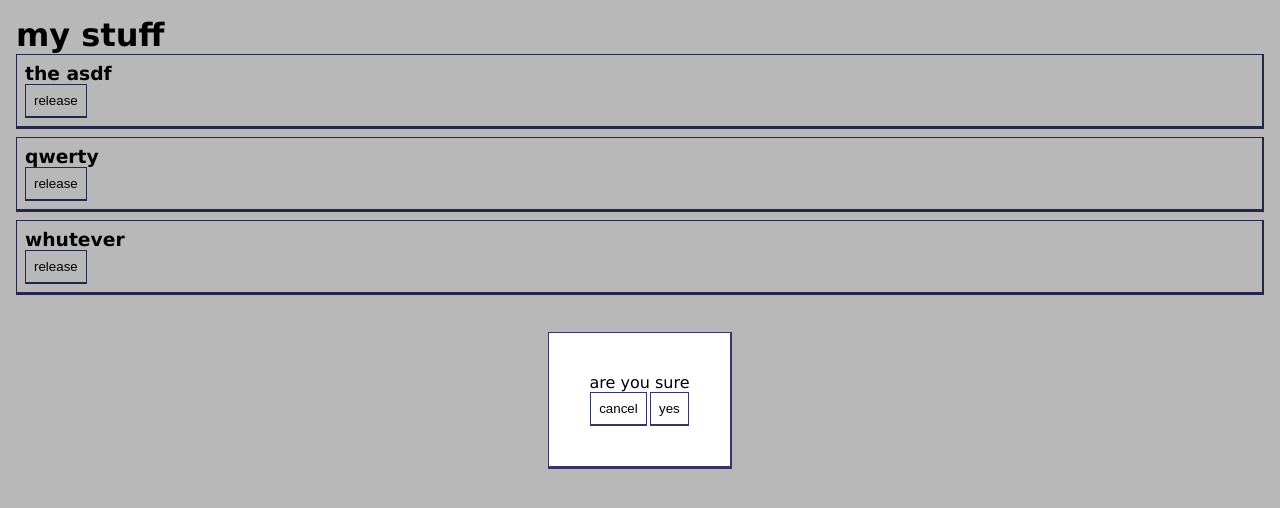
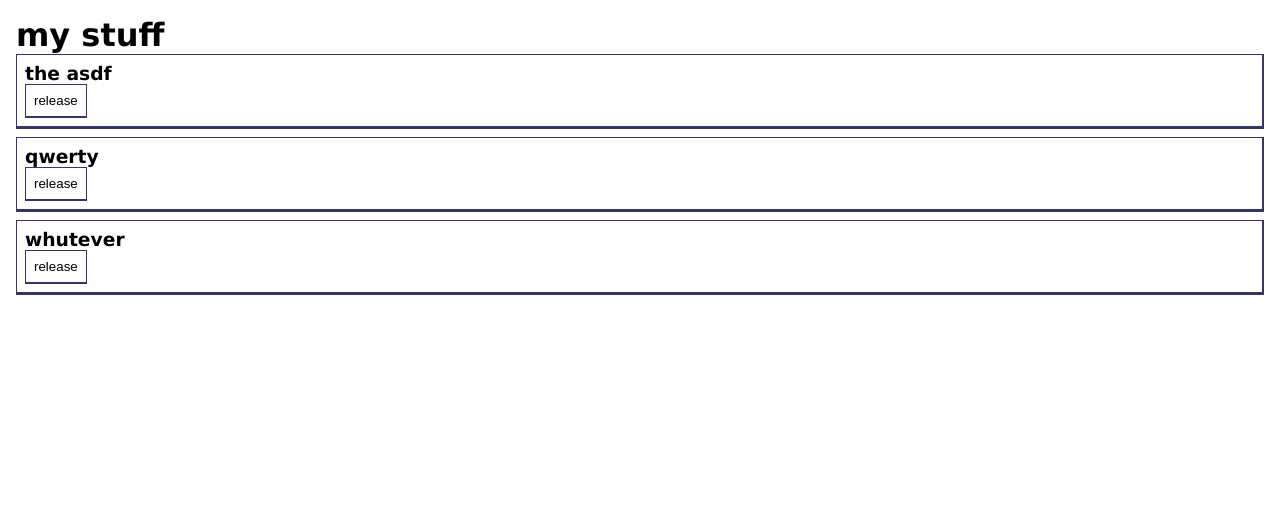
Before and after one commit to irwanphan/my-stash, a React (Create React App) app: page / in a window 1280 px wide. Shown: the top 508 px of the page. Built offline with nearby package versions, Linux system fonts and the light colour scheme.

Commit message:
change state to render modal

```diff
--- a/src/App.js
+++ b/src/App.js
@@ -1,6 +1,4 @@
-import Backdrop from "./components/Backdrop"
 import Item from "./components/Item"
-import Modal from "./components/Modal"
 
 function App() {
   return <div>
@@ -8,8 +6,6 @@
     <Item title="the asdf" />
     <Item title="qwerty"/>
     <Item title="whutever"/>
-    <Modal />
-    <Backdrop />
   </div>;
 }
 
--- a/src/components/Item.js
+++ b/src/components/Item.js
@@ -1,6 +1,16 @@
+import { useState } from "react";
+import Modal from "./Modal";
+import Backdrop from "./Backdrop";
+
 function Item(props) {
+	// initial state is false, because modal should not be open
+	// useState always return array with 2 elements
+	// 1st element = state snapshot / current value
+	// 2nd element = function to change its value
+	const [ modalIsOpen, setModalIsOpen ] = useState(false);
+
 	const deleteHandler = () => {
-		console.log(props.title + " released!")
+		setModalIsOpen(true);
 	}
 
 	return (
@@ -9,6 +19,9 @@
 			<div className="action">
 				<button onClick={deleteHandler}>release</button>
 			</div>
+			{/* modalIsOpen && <Modal /> */}
+			{ modalIsOpen ? <Modal /> : null }
+			{ modalIsOpen ? <Backdrop /> : null }
 		</div>
 	);
 }
--- a/src/index.sass
+++ b/src/index.sass
@@ -6,7 +6,7 @@
 
 $root-padding: 1rem
 $inner-padding: 0.5rem
-$modal-padding: 2.5rem
+$modal-padding: 2rem
 $card-margin: 0.5rem
 
 $font-family: "Century Gothic", Verdana, Oxygen, Segoe UI, Calibri
```
